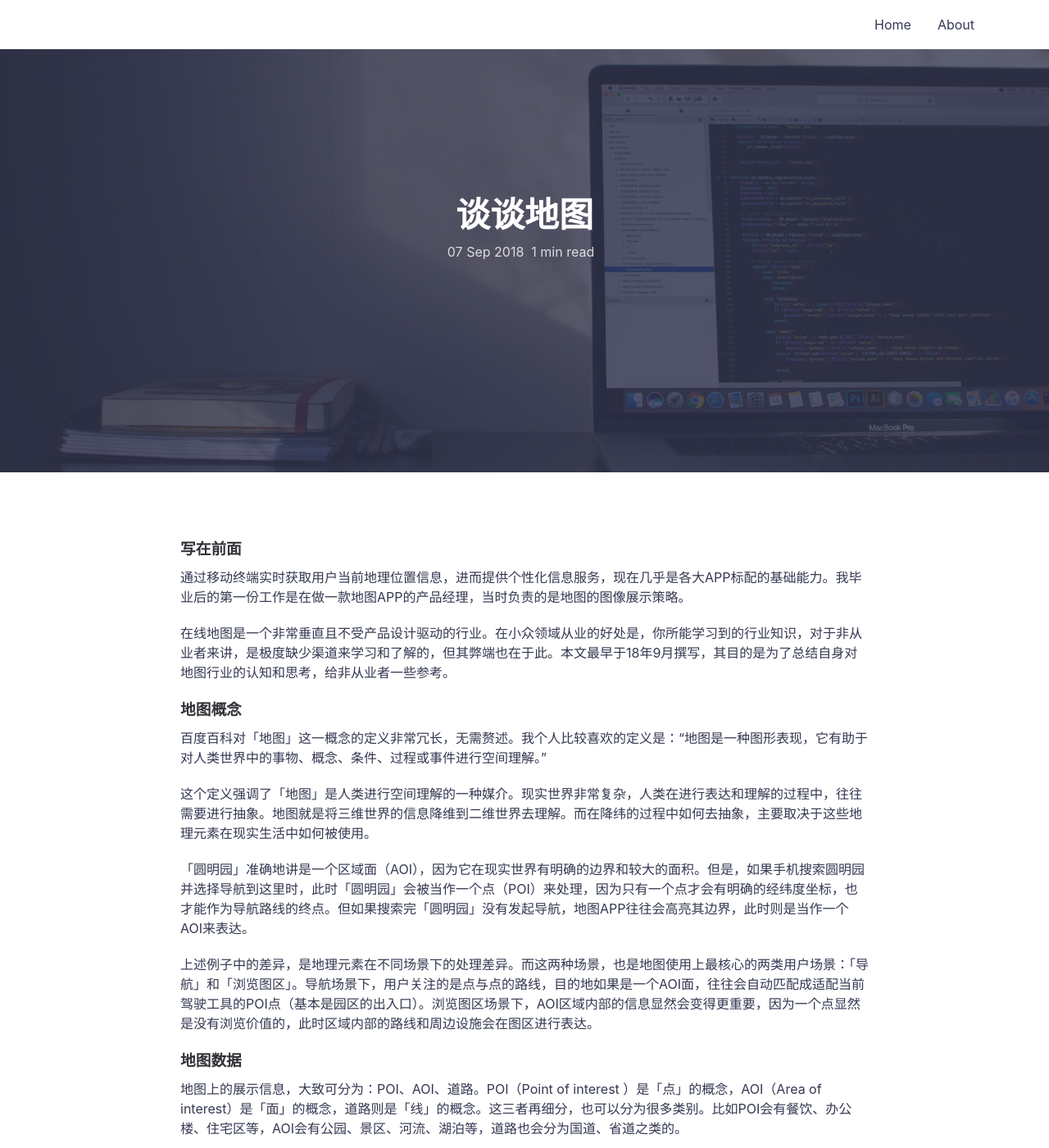
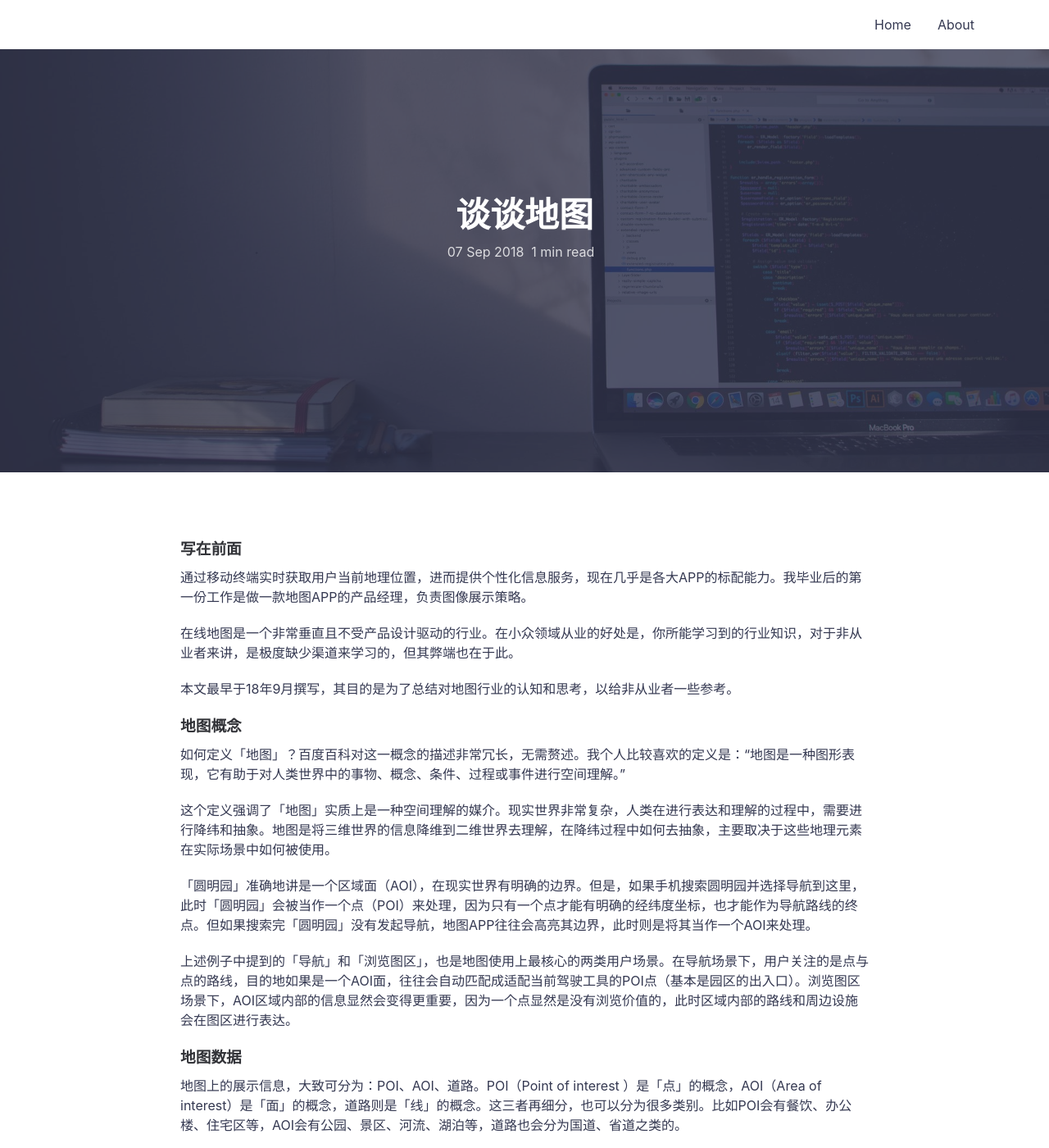
Before and after one commit to icarus507/icarus507.github.io, a Jekyll site: the page built from _posts/2018-09-07-谈谈地图.md, in a window 1280 px wide and 1400 px high. Shown: the whole window at 82% size. Built offline with Jekyll 4.4.1, drawn with Linux system fonts in a browser that asks for light colours.

Commit message:
Update 2018-09-07-谈谈地图.md

```diff
--- a/_posts/2018-09-07-谈谈地图.md
+++ b/_posts/2018-09-07-谈谈地图.md
@@ -6,19 +6,21 @@ featured-img: emile-perron-190221
 ---
 ### 写在前面
 
-通过移动终端实时获取用户当前地理位置信息，进而提供个性化信息服务，现在几乎是各大APP标配的基础能力。我毕业后的第一份工作是在做一款地图APP的产品经理，当时负责的是地图的图像展示策略。
+通过移动终端实时获取用户当前地理位置，进而提供个性化信息服务，现在几乎是各大APP的标配能力。我毕业后的第一份工作是做一款地图APP的产品经理，负责图像展示策略。
 
-在线地图是一个非常垂直且不受产品设计驱动的行业。在小众领域从业的好处是，你所能学习到的行业知识，对于非从业者来讲，是极度缺少渠道来学习和了解的，但其弊端也在于此。本文最早于18年9月撰写，其目的是为了总结自身对地图行业的认知和思考，给非从业者一些参考。
+在线地图是一个非常垂直且不受产品设计驱动的行业。在小众领域从业的好处是，你所能学习到的行业知识，对于非从业者来讲，是极度缺少渠道来学习的，但其弊端也在于此。
+
+本文最早于18年9月撰写，其目的是为了总结对地图行业的认知和思考，以给非从业者一些参考。
 
 ### 地图概念
 
-百度百科对「地图」这一概念的定义非常冗长，无需赘述。我个人比较喜欢的定义是：“地图是一种图形表现，它有助于对人类世界中的事物、概念、条件、过程或事件进行空间理解。”
+如何定义「地图」？百度百科对这一概念的描述非常冗长，无需赘述。我个人比较喜欢的定义是：“地图是一种图形表现，它有助于对人类世界中的事物、概念、条件、过程或事件进行空间理解。”
 
-这个定义强调了「地图」是人类进行空间理解的一种媒介。现实世界非常复杂，人类在进行表达和理解的过程中，往往需要进行抽象。地图就是将三维世界的信息降维到二维世界去理解。而在降纬的过程中如何去抽象，主要取决于这些地理元素在现实生活中如何被使用。
+这个定义强调了「地图」实质上是一种空间理解的媒介。现实世界非常复杂，人类在进行表达和理解的过程中，需要进行降纬和抽象。地图是将三维世界的信息降维到二维世界去理解，在降纬过程中如何去抽象，主要取决于这些地理元素在实际场景中如何被使用。
 
-「圆明园」准确地讲是一个区域面（AOI），因为它在现实世界有明确的边界和较大的面积。但是，如果手机搜索圆明园并选择导航到这里时，此时「圆明园」会被当作一个点（POI）来处理，因为只有一个点才会有明确的经纬度坐标，也才能作为导航路线的终点。但如果搜索完「圆明园」没有发起导航，地图APP往往会高亮其边界，此时则是当作一个AOI来表达。
+「圆明园」准确地讲是一个区域面（AOI），在现实世界有明确的边界。但是，如果手机搜索圆明园并选择导航到这里，此时「圆明园」会被当作一个点（POI）来处理，因为只有一个点才能有明确的经纬度坐标，也才能作为导航路线的终点。但如果搜索完「圆明园」没有发起导航，地图APP往往会高亮其边界，此时则是将其当作一个AOI来处理。
 
-上述例子中的差异，是地理元素在不同场景下的处理差异。而这两种场景，也是地图使用上最核心的两类用户场景：「导航」和「浏览图区」。导航场景下，用户关注的是点与点的路线，目的地如果是一个AOI面，往往会自动匹配成适配当前驾驶工具的POI点（基本是园区的出入口）。浏览图区场景下，AOI区域内部的信息显然会变得更重要，因为一个点显然是没有浏览价值的，此时区域内部的路线和周边设施会在图区进行表达。
+上述例子中提到的「导航」和「浏览图区」，也是地图使用上最核心的两类用户场景。在导航场景下，用户关注的是点与点的路线，目的地如果是一个AOI面，往往会自动匹配成适配当前驾驶工具的POI点（基本是园区的出入口）。浏览图区场景下，AOI区域内部的信息显然会变得更重要，因为一个点显然是没有浏览价值的，此时区域内部的路线和周边设施会在图区进行表达。
 
 
 ### 地图数据
```
